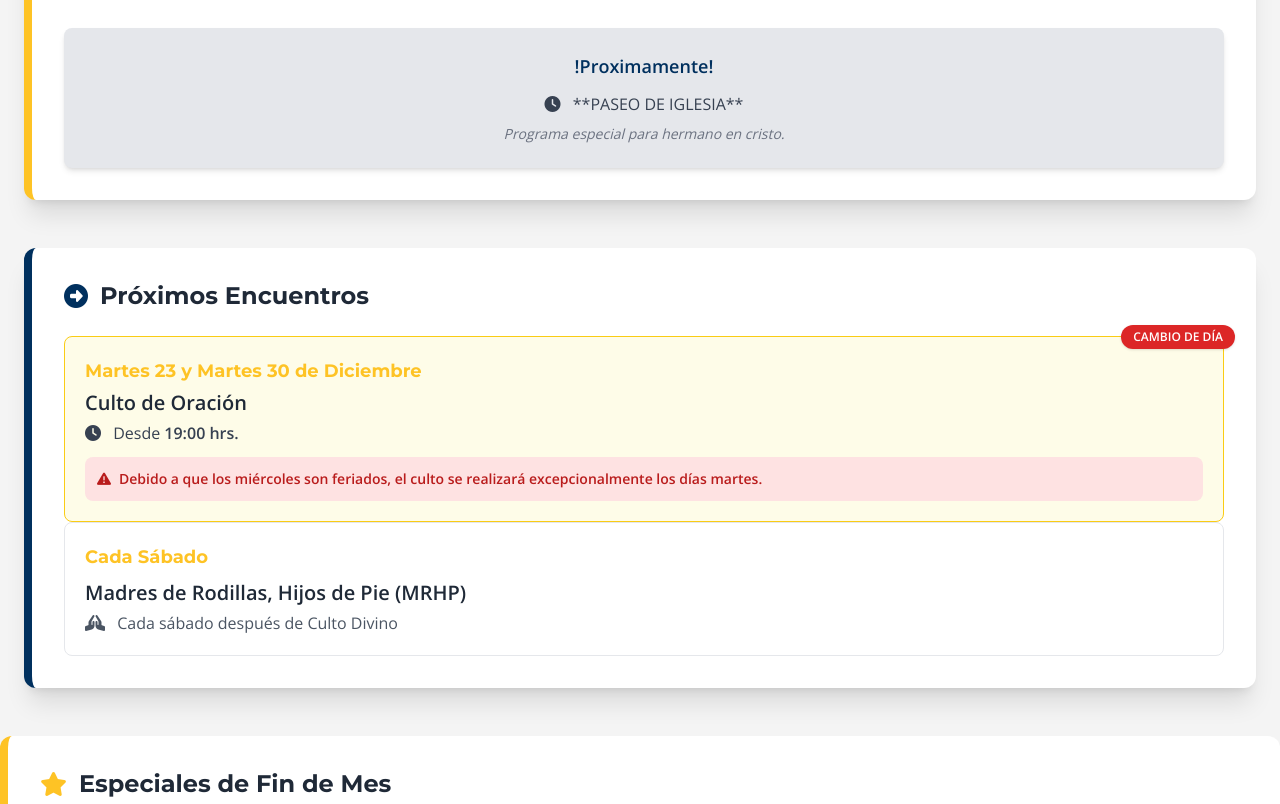
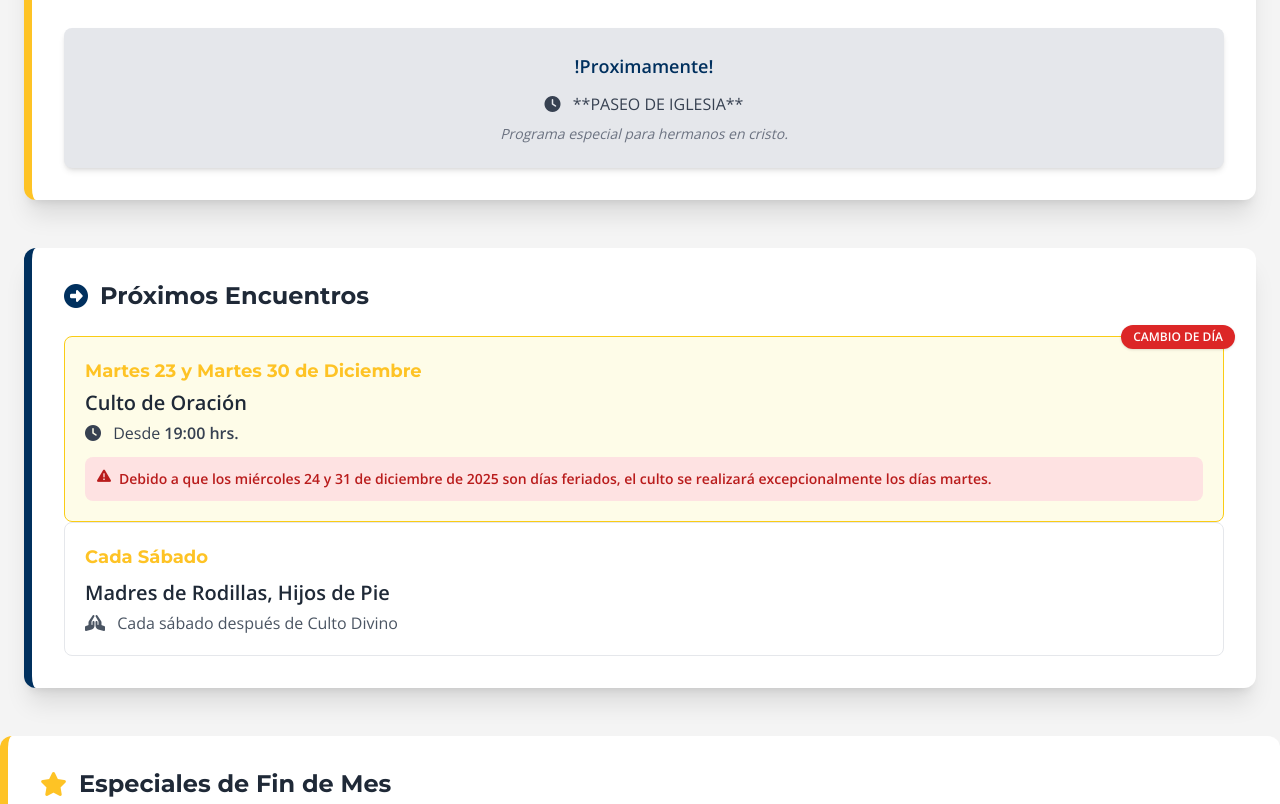
Before and after one commit to MauricioGalaz/IASDSFLimache, a plain HTML site: page avisos.html in a window 1280 px wide. Shown: the part 1000-1804 px from the top of the page. Drawn offline with nearby package versions, Linux system fonts and the light colour scheme.

Commit message:
cambios varios

```diff
--- a/avisos.html
+++ b/avisos.html
@@ -148,7 +148,7 @@
                     <div class="bg-white text-red-700 p-4 rounded-lg font-semibold text-base max-w-2xl mx-auto">
                         Se solicita la <strong>asistencia obligatoria</strong> de todos los diáconos y diaconisas.
                         <br>
-                        Tema de carácter <strong>urgente e importante</strong>.
+                        Asunto de carácter <strong>urgente e importante</strong>.
                     </div>
                 </div>
             </div>
@@ -178,7 +178,7 @@
                 <div class="mt-12 text-center p-6 bg-gray-200 rounded-lg shadow-md">
                     <p class="text-lg font-bold text-adventist-blue mb-3">!Proximamente!</p>
                     <p class="text-gray-700"><i class="fas fa-clock mr-2"></i> **PASEO DE IGLESIA**</p>
-                    <p class="text-sm italic mt-2 text-gray-500 rounded text-center">Programa especial para hermano en
+                    <p class="text-sm italic mt-2 text-gray-500 rounded text-center">Programa especial para hermanos en
                         cristo.</p>
                 </div>
             </div>
@@ -206,16 +206,16 @@
                         <i class="fas fa-clock mr-2"></i> Desde <strong>19:00 hrs.</strong>
                     </p>
 
-                    <div class="mt-3 bg-red-100 text-red-700 text-sm p-3 rounded-lg font-semibold flex items-center">
+                    <div class="mt-3 bg-red-100 text-red-700 text-sm p-3 rounded-lg font-semibold flex items text-justify">
                         <i class="fas fa-exclamation-triangle mr-2"></i>
-                        Debido a que los miércoles son feriados, el culto se realizará excepcionalmente los días martes.
+                        Debido a que los miércoles 24 y 31 de diciembre de 2025 son días feriados, el culto se realizará excepcionalmente los días martes.
                     </div>
                 </div>
 
 
                 <div class="border p-5 rounded-lg">
                     <p class="font-heading font-bold text-lg text-adventist-gold mb-2">Cada Sábado</p>
-                    <p class="text-xl font-bold text-gray-800 mb-1">Madres de Rodillas, Hijos de Pie (MRHP)</p>
+                    <p class="text-xl font-bold text-gray-800 mb-1 text">Madres de Rodillas, Hijos de Pie</p>
                     <p class="text-gray-600"><i class="fas fa-praying-hands mr-2"></i> Cada sábado después de Culto
                         Divino</p>
                 </div>
```
Also changed, not shown: index.html (+7 -1 lines), 1 other file.
